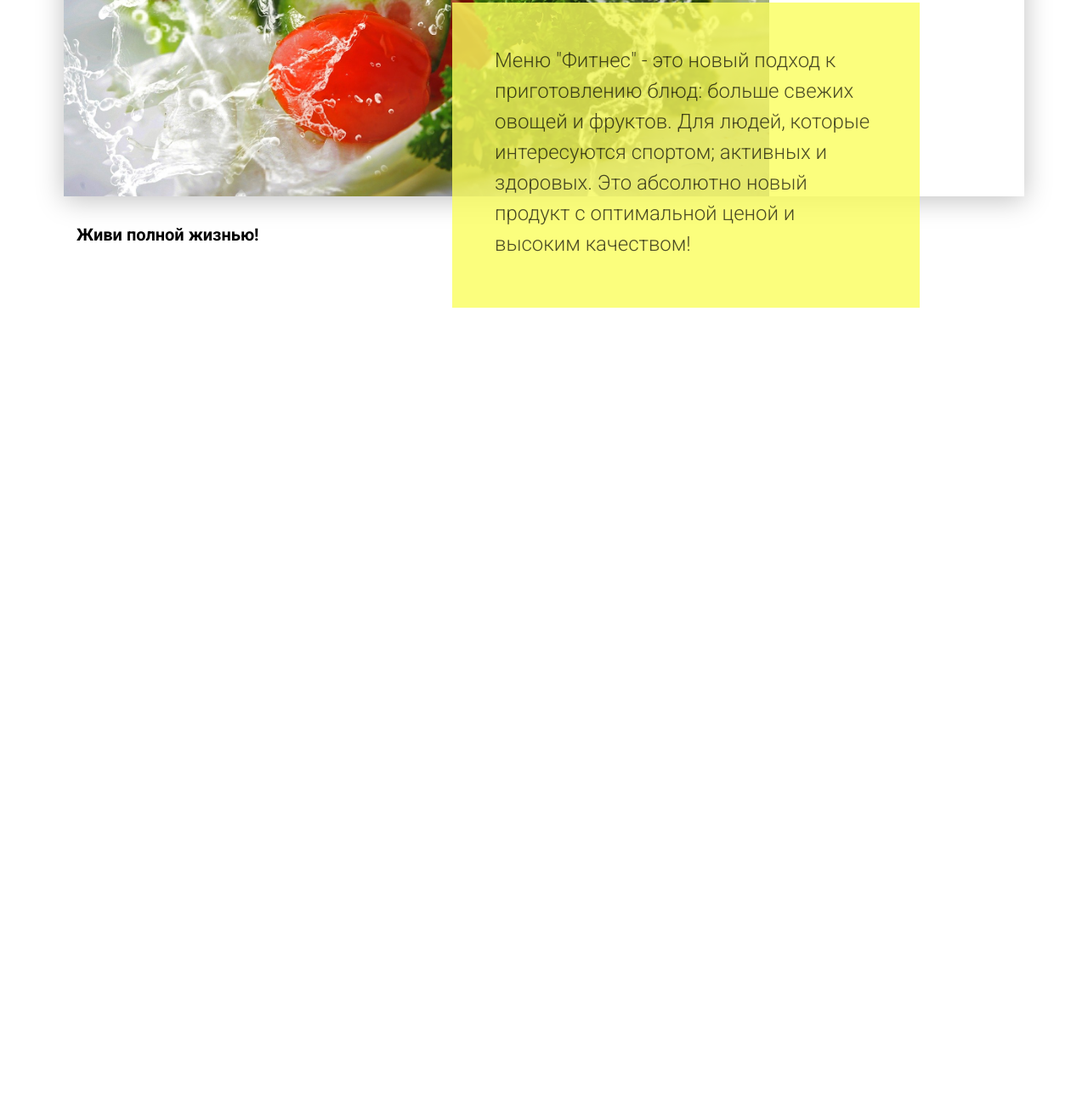
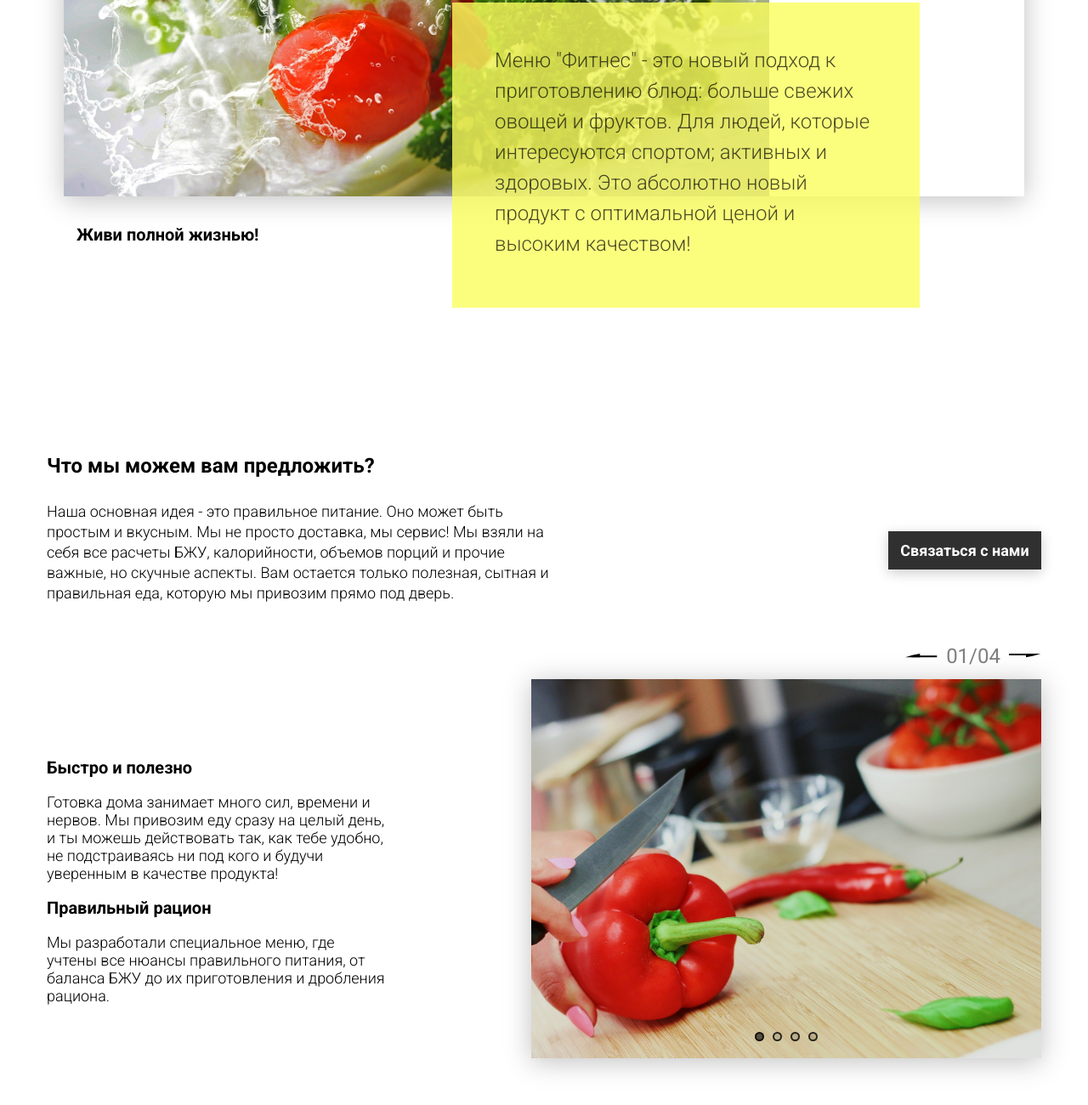
Before and after one commit to onndes/Food_deliver, a website built with webpack: page src/index.html in a window 1280 px wide. Shown: the part 482-1782 px from the top of the page at 85% size. Before the commit the page ends 868 px from the top, so only its background shows below. Built offline with nearby package versions, Linux system fonts and the light colour scheme; files whose address does not match are found by name.

Commit message:
add offer

```diff
--- a/src/index.html
+++ b/src/index.html
@@ -91,11 +91,10 @@
     </div>
   </div>
 
-  <!-- <div class="divider"></div> -->
 
-  <!-- <div class="offer">
+ <div class="offer">
       <div class="bgc_y"></div>
-      <div class="container">
+      <div class="container offer__top">
         <div class="offer__text">
           <h2 class="title">Что мы можем вам предложить?</h2>
           <div class="offer__descr">
@@ -109,7 +108,7 @@
           <button data-modal class="btn btn_dark met">Связаться с нами</button>
         </div>
       </div>
-      <div class="container">
+      <div class="container  offer__bottom">
         <div class="offer__advantages">
           <h2>Быстро и полезно</h2>
           <div class="offer__advantages-text">
@@ -154,9 +153,8 @@
           </div>
         </div>
       </div>
-  </div> -->
+  </div>
 
-  <!-- <div class="divider"></div> -->
 
   <!-- <div class="calculating">
     <div class="container">
--- a/src/js/app.js
+++ b/src/js/app.js
@@ -1,5 +1,16 @@
 import tabs from "./modules/tabs";
+import slider from "./modules/slider";
 
 document.addEventListener("DOMContentLoaded", () => {
     tabs(".tabcontent", ".tabheader__items", ".tabheader__item", "tabheader__item_active");
+    slider({
+        sliderWrappSelector: ".offer__slider-wrapper",
+        sliderInnerSelector: ".offer__slider-inner",
+        offerSlideSelector: ".offer__slide",
+        prevSelector: ".offer__slider-prev",
+        nextSelector: ".offer__slider-next",
+        currentSelector: "#current",
+        totalSelector: "#total",
+        dotsBoxSelector: ".offer__slider-dots-box",
+    });
 });
--- /dev/null
+++ b/src/js/modules/slider.js
@@ -0,0 +1,107 @@
+function slider({
+    sliderWrappSelector,
+    sliderInnerSelector,
+    offerSlideSelector,
+    prevSelector,
+    nextSelector,
+    currentSelector,
+    totalSelector,
+    dotsBoxSelector,
+}) {
+    // слайдер
+
+    const sliderWrapp = document.querySelector(sliderWrappSelector),
+        sliderInner = document.querySelector(sliderInnerSelector),
+        offerSlide = document.querySelectorAll(offerSlideSelector),
+        prev = document.querySelector(prevSelector),
+        next = document.querySelector(nextSelector),
+        current = document.querySelector(currentSelector),
+        total = document.querySelector(totalSelector),
+        dotsBox = document.querySelector(dotsBoxSelector);
+
+    let width = window.getComputedStyle(sliderWrapp).width;
+    let dot = 0;
+
+    let counter = 0;
+    let counterLengs = 0;
+
+    sliderWrapp.style.overflow = "hidden";
+    sliderInner.style.width = offerSlide.length * 100 + "%";
+    sliderInner.style.display = "flex";
+    sliderInner.style.transition = "all 0.3s ease 0s";
+
+    function delLetter(width) {
+        return +width.replace(/\D/gi, "");
+    }
+
+    function couneterSlid() {
+        total.textContent = offerSlide.length < 10 ? "0" + offerSlide.length : offerSlide.length;
+        current.textContent = counter < 9 ? "0" + (1 + counter) : 1 + counter;
+    }
+    couneterSlid();
+    document.addEventListener("click", handleClickSlider);
+    function handleClickSlider(e) {
+        const target = e.target;
+        if (target === next) nextSlide();
+        if (target === prev) prewSlide();
+    }
+
+    function nextSlide() {
+        if (counterLengs == delLetter(width) * (offerSlide.length - 1)) {
+            counterLengs = 0;
+            counter = 0;
+        } else {
+            counterLengs += +width.slice(0, width.length - 2);
+            counter++;
+        }
+        sliderInner.style.transform = `translateX(-${counterLengs}px)`;
+        couneterSlid();
+        checkActiveSlide();
+    }
+
+    function prewSlide() {
+        if (counterLengs == 0) {
+            counterLengs = +width.slice(0, width.length - 2) * (offerSlide.length - 1);
+            counter = offerSlide.length - 1;
+        } else {
+            counterLengs -= +width.slice(0, width.length - 2);
+            counter--;
+        }
+        sliderInner.style.transform = `translateX(-${counterLengs}px)`;
+        couneterSlid();
+        checkActiveSlide();
+    }
+
+    function generateDots() {
+        for (let i = 0; i < offerSlide.length; i++) {
+            const dot = document.createElement("div");
+            dot.classList.add("offer__slider-dot");
+            dot.id = `s${i + 1}`;
+            dotsBox.append(dot);
+            dot.addEventListener("click", handleClickDot);
+        }
+        dot = document.querySelectorAll(".offer__slider-dot");
+    }
+    generateDots();
+    function checkActiveSlide() {
+        dot.forEach((el) => {
+            el.classList.remove("active");
+            if (el.id.slice(1, el.id.length) == counter + 1) {
+                el.classList.add("active");
+            }
+        });
+    }
+    checkActiveSlide();
+
+    function handleClickDot(e) {
+        const target = e.target;
+        let dotId = target.id.slice(1, target.id.length);
+        counter = dotId - 1;
+        counterLengs = +width.slice(0, width.length - 2) * (dotId - 1);
+        sliderInner.style.transform = `translateX(-${counterLengs}px)`;
+        couneterSlid();
+        checkActiveSlide();
+    }
+}
+
+export default slider;
--- a/src/scss/layouts/layout_000/_general.scss
+++ b/src/scss/layouts/layout_000/_general.scss
@@ -39,6 +39,4 @@ body {
   &:hover {
     box-shadow: 0 4px 30px $black-opacity1;
   }
-
-
 }
--- a/src/scss/layouts/layout_000/_index.scss
+++ b/src/scss/layouts/layout_000/_index.scss
@@ -1,3 +1,4 @@
 @import "general";
 @import "header";
 @import "preview";
+@import "offer";
--- /dev/null
+++ b/src/scss/layouts/layout_000/_offer.scss
@@ -0,0 +1,139 @@
+.offer {
+  padding: 0px 0 100px 0;
+  position: relative;
+  & .container {
+    // display: flex;
+    // justify-content: space-between;
+    // flex-wrap: wrap;
+  }
+  &__top {
+  }
+  &__bottom {
+  }
+  & .bgc {
+    &_y {
+      position: absolute;
+      background: rgba(243, 255, 222, 0.45);
+      z-index: -1;
+      top: 50px;
+    }
+  }
+  &__text {
+    h2 {
+      font-size: 24px;
+      font-weight: 600;
+    }
+  }
+  &__descr {
+    font-size: 18px;
+    margin-top: 30px;
+    font-weight: 300;
+    line-height: 24px;
+    padding: 0px 0px 50px 0px;
+  }
+  &__action {
+    display: flex;
+    align-items: center;
+    justify-content: center;
+  }
+  &__advantages {
+    // width: 330px;
+    margin-top: 50px;
+    h2 {
+      font-weight: 700;
+      font-size: 20px;
+      margin-top: 20px;
+      &:first-child {
+        // margin-top: 70px;
+      }
+    }
+  }
+  &__advantages-text {
+    margin-top: 20px;
+    font-size: 18px;
+    font-weight: 300;
+    line-height: 21px;
+  }
+  &__slider {
+    max-width: 650px;
+    margin: auto;
+    margin-top: 50px;
+    display: flex;
+    flex-direction: column;
+    align-items: flex-end;
+    // justify-content: center;
+    flex: 0 1 600px;
+  }
+  &__slider-counter {
+    display: flex;
+    // width: 180px;
+    align-items: center;
+    font-size: 24px;
+    color: rgba(0, 0, 0, 0.5);
+    user-select: none;
+  }
+  &__slider-prev {
+    margin-right: 10px;
+    cursor: pointer;
+    img {
+      position: relative;
+      z-index: -1;
+      display: block;
+    }
+  }
+  &__slider-next {
+    margin-left: 10px;
+    cursor: pointer;
+    img {
+      position: relative;
+      z-index: -1;
+      display: block;
+    }
+  }
+  &__slider-wrapper {
+    width: 100%;
+    margin-top: 15px;
+    box-shadow: 0 4px 30px rgba(0, 0, 0, 0.25);
+    position: relative;
+  }
+  &__slider-inner {
+  }
+  &__slide {
+    width: 100%;
+    // height: 390px;
+    & #current {
+      font-size: 48px;
+      font-weight: 700;
+      color: #000;
+    }
+    img {
+      width: 100%;
+      height: 100%;
+      object-fit: cover;
+    }
+  }
+  &__slider-dots-box {
+    display: block;
+    position: absolute;
+    bottom: 20px;
+    left: 50%;
+    transform: translateX(-50%);
+    display: flex;
+    /* background: #000; */
+    z-index: 22;
+  }
+  &__slider-dot {
+    margin: 0px 10px 0px 0px;
+    width: 11px;
+    height: 11px;
+    background: rgba(0, 0, 0, 0.1);
+    border-radius: 50%;
+    border: 2px solid rgba(0, 0, 0, 0.8);
+    &.active {
+      background: rgba(0, 0, 0, 0.6);
+    }
+    &:last-of-type {
+      margin: 0px 0px 0px 0px;
+    }
+  }
+}
--- a/src/scss/layouts/layout_992/_index.scss
+++ b/src/scss/layouts/layout_992/_index.scss
@@ -1,3 +1,4 @@
 @import "general";
 @import "header";
 @import "preview";
+@import "offer";
--- /dev/null
+++ b/src/scss/layouts/layout_992/_offer.scss
@@ -0,0 +1,29 @@
+.offer {
+  padding: 0px 0 100px 0;
+  position: relative;
+  &__top {
+    display: flex;
+    justify-content: space-between;
+    flex-wrap: wrap;
+
+
+  }
+  &__bottom {
+    display: flex;
+    justify-content: space-between;
+    // flex-wrap: wrap;
+    align-items: center;
+  }
+  &__slider {
+    margin: 0px 0px 0px 20px;
+  }
+  &__text {
+    flex: 0 0 600px;
+  }
+  &__advantages {
+    flex: 0 0 400px;
+  }
+  &__slider-wrapper {
+    // justify-content: flex-end;
+  }
+}
--- a/src/scss/layouts/layout_992/_preview.scss
+++ b/src/scss/layouts/layout_992/_preview.scss
@@ -5,3 +5,8 @@
   }
 
 }
+
+.preview {
+  padding: 20px 0 250px 0;
+
+}
```
